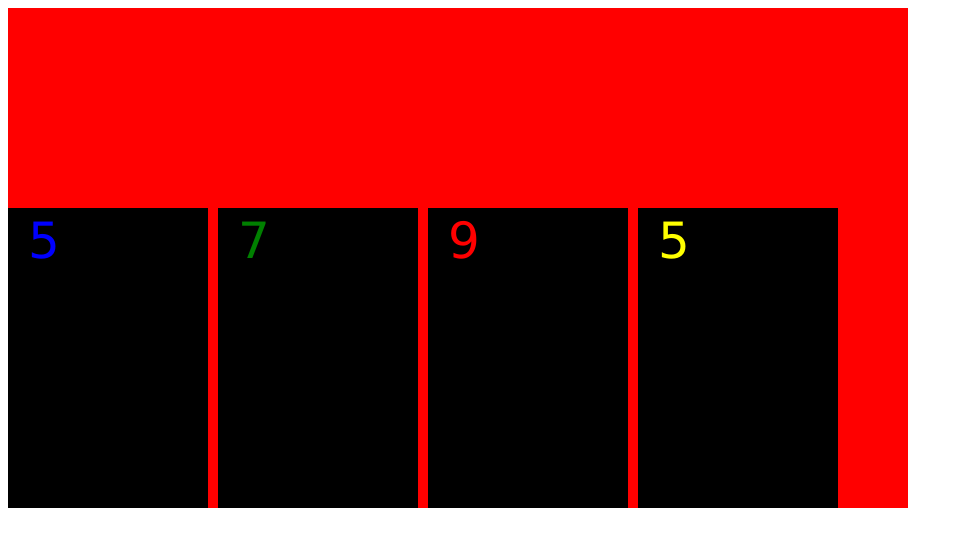
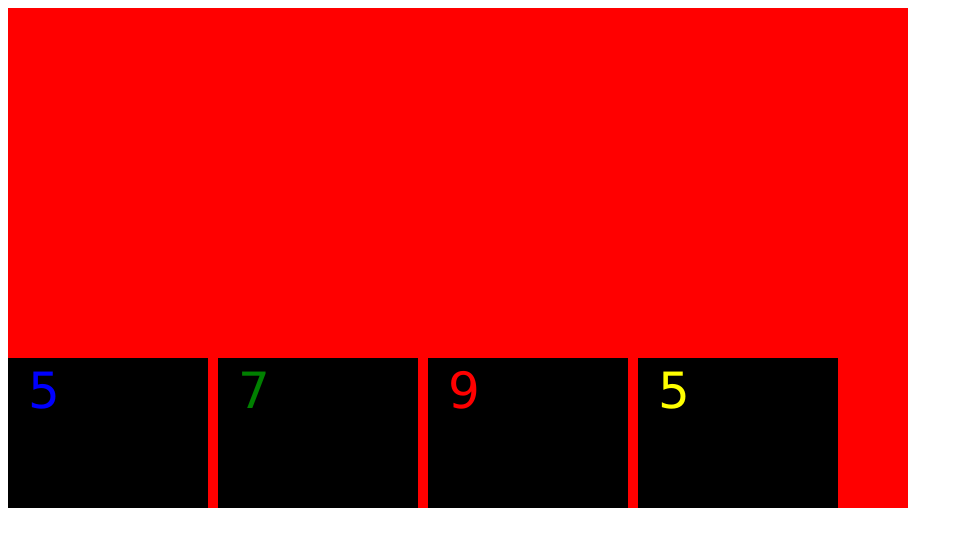
Before and after one commit to AndreLuiz123/UNO_online, a plain HTML site: page index.html in a window 1280 px wide. Shown: the whole page, without its empty margins (0-963 px from the left). Drawn offline with Linux system fonts and the light colour scheme.

Commit message:
Cartas mudam de tamanho

```diff
--- a/Carta.js
+++ b/Carta.js
@@ -8,15 +8,34 @@
         this.y = 30;
         this.w = 200;
         this.h = 300;
-        this.agarrada = false
+        this.agarrada = false;
+        this.fonte = 50;
+        this.fonteX = 20;
+        this.fonteY = 50;
     }
 
     desenhar(ctx){
         ctx.fillStyle = "black";
         ctx.fillRect(this.x,this.y,this.w, this.h);
         ctx.fillStyle = this.cor;
-        ctx.font = "50px Verdana";
-        ctx.fillText(this.numero, this.x+ 20,this.y+50);
+        ctx.font = this.fonte+"px Verdana";
+        ctx.fillText(this.numero, this.x+ this.fonteX,this.y+this.fonteY);
+    }
+
+    diminuiCarta(){
+        this.w = 100;
+        this.h = 150;
+        this.font = 5;
+        this.fonteX = 2;
+        this.fontey = 5;
+    }
+
+    aumentaCarta(){
+        this.w = 200;
+        this.h = 300;
+        this.font = 50;
+        this.fonteX = 20;
+        this.fontey = 50;
     }
 
 
--- a/Mao.js
+++ b/Mao.js
@@ -7,7 +7,7 @@
     compraCarta(carta){
         this.mao.push(carta);
         this.mao[this.mao.length-1].x = (this.mao.length-1)*this.mao[this.mao.length-1].w + 10*(this.mao.length-1);
-        this.mao[this.mao.length-1].y = 200;
+        this.mao[this.mao.length-1].y = 500 - this.mao[this.mao.length-1].h/2;
     }
 
     puxaCarta(i){
@@ -17,6 +17,11 @@
     desenhar(ctx){
         for(var i=0; i<this.mao.length; i++)
         {
+            if(this.mao[i].y +this.mao[i].h/2 < 250)
+                this.mao[i].diminuiCarta();
+            else
+                this.mao[i].aumentaCarta();
+
             this.mao[i].desenhar(ctx);
         }
     }
@@ -26,8 +31,9 @@
         {
             if(this.mao[i].agarrada){
                 this.mao[i].agarrada = false;
+                this.mao[i].aumentaCarta();
                 this.mao[i].x = (i)*this.mao[i].w + 10*(i);
-                this.mao[i].y = 200;
+                this.mao[i].y = 500 - this.mao[i].h/2;
                 return;
             }
         }
```
Also changed, not shown: index.html (+2 -0 lines).
